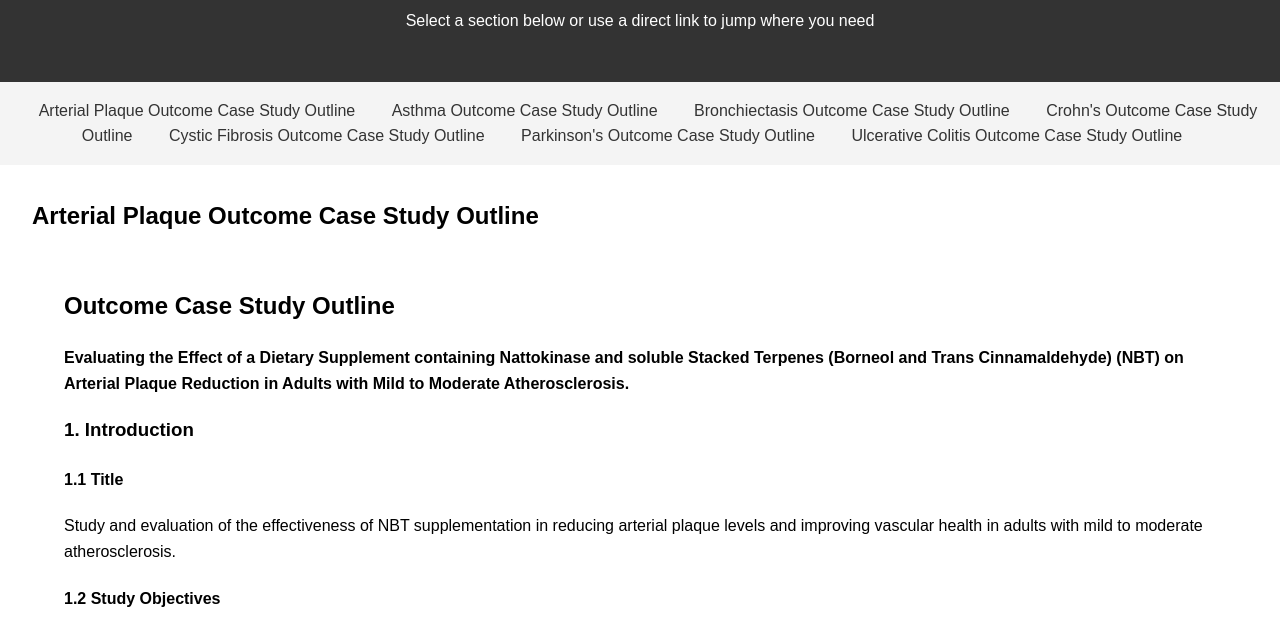
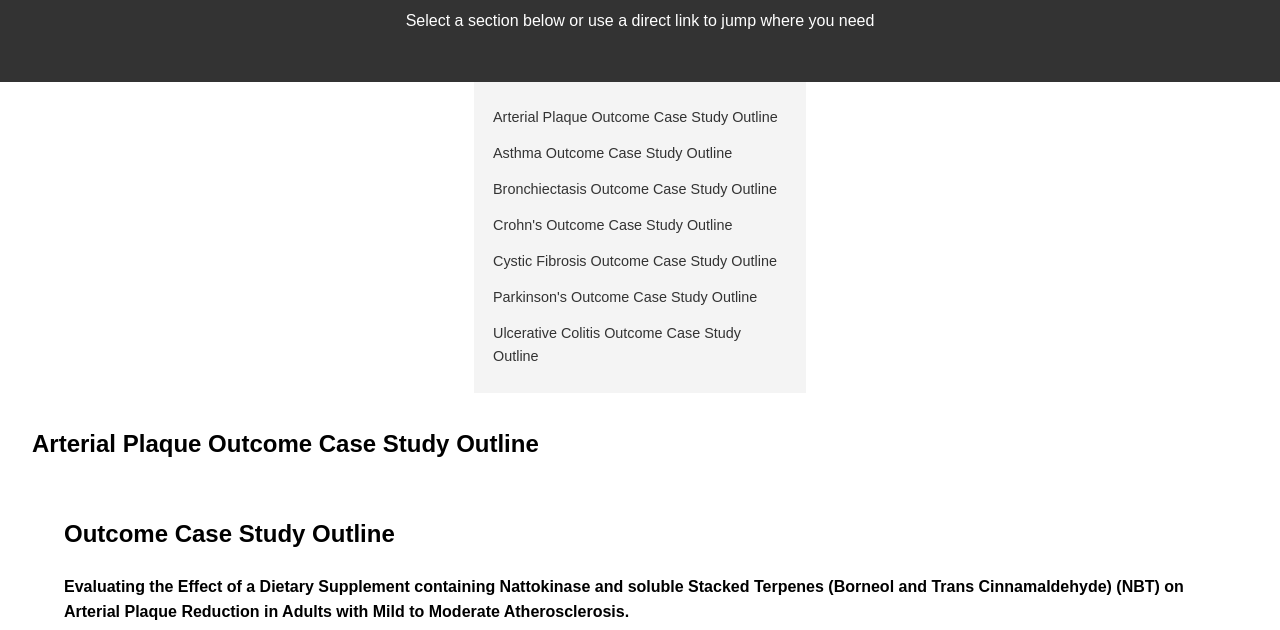
Before and after one commit to a-vela/a-vela.github.io, a plain HTML site: page index.html in a window 1280 px wide. Shown: the part 118-748 px from the top of the page. Drawn offline with Linux system fonts and the light colour scheme.

Commit message:
nav bar update

```diff
--- a/index.html
+++ b/index.html
@@ -30,7 +30,7 @@
       margin-top: 0;
     }
 
-    nav {
+    /* nav {
       background: #f4f4f4;
       padding: 1em;
       text-align: center;
@@ -44,7 +44,33 @@
 
     nav a:hover {
       text-decoration: underline;
-    }
+    } */
+
+    nav {
+  background: #f4f4f4;
+  padding: 1em;
+  text-align: left; /* better for vertical layout */
+  max-width: 300px; /* constrain nav width */
+  margin: 0 auto; /* center nav block */
+}
+
+nav a {
+  display: block; /* stack vertically */
+  margin: 0.3em 0; /* less margin top and bottom */
+  padding: 0.3em 0;
+  font-size: 0.9em; /* smaller font size */
+  color: #333;
+  text-decoration: none;
+  border-left: 3px solid transparent;
+  transition: border-color 0.3s;
+}
+
+nav a:hover {
+  border-left: 3px solid #007BFF; /* blue highlight on hover */
+  background: #e1eaff; /* subtle background highlight */
+  text-decoration: none; /* keep consistent */
+}
+
   </style>
 </head>
 <body>
```
